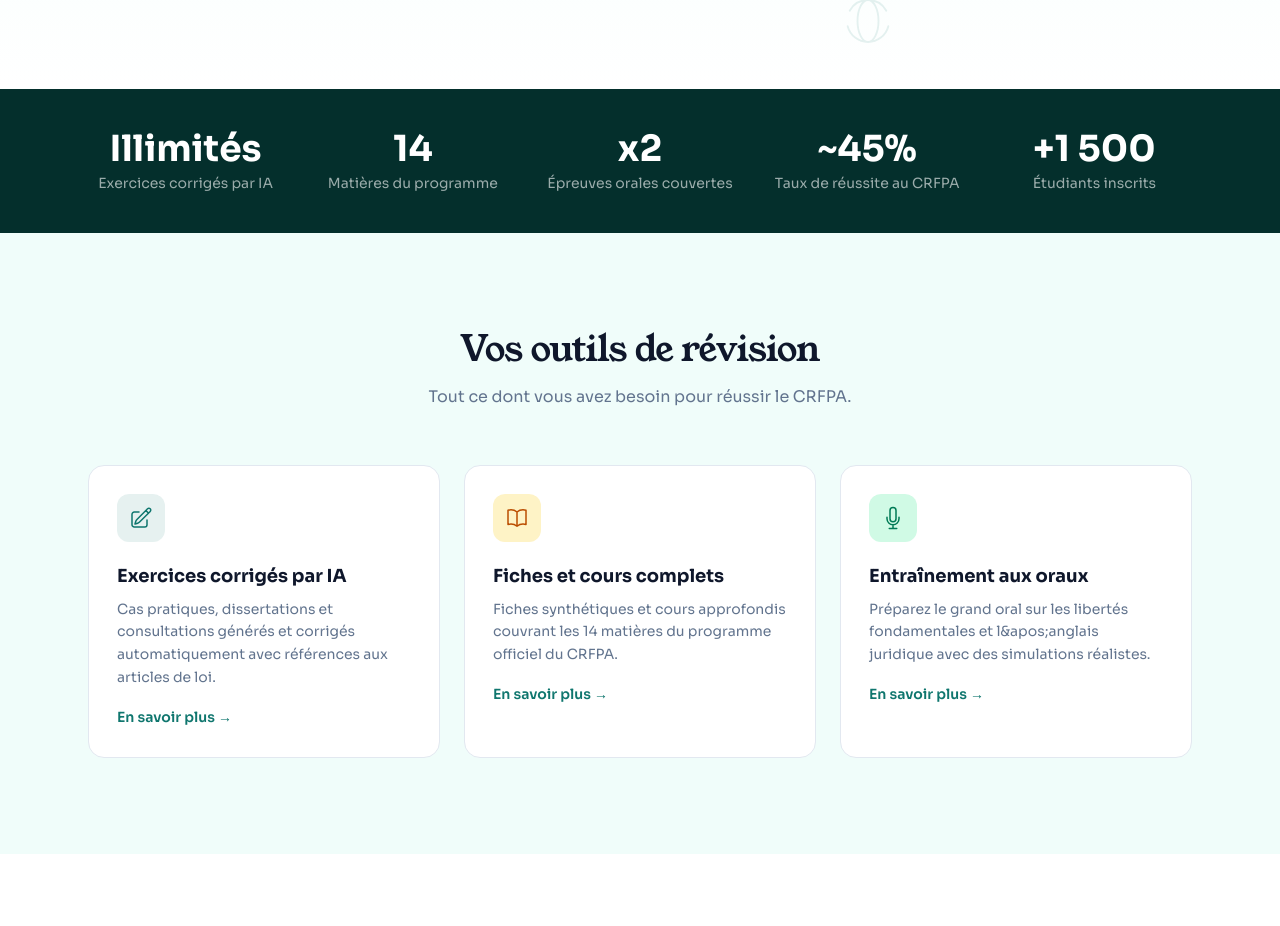
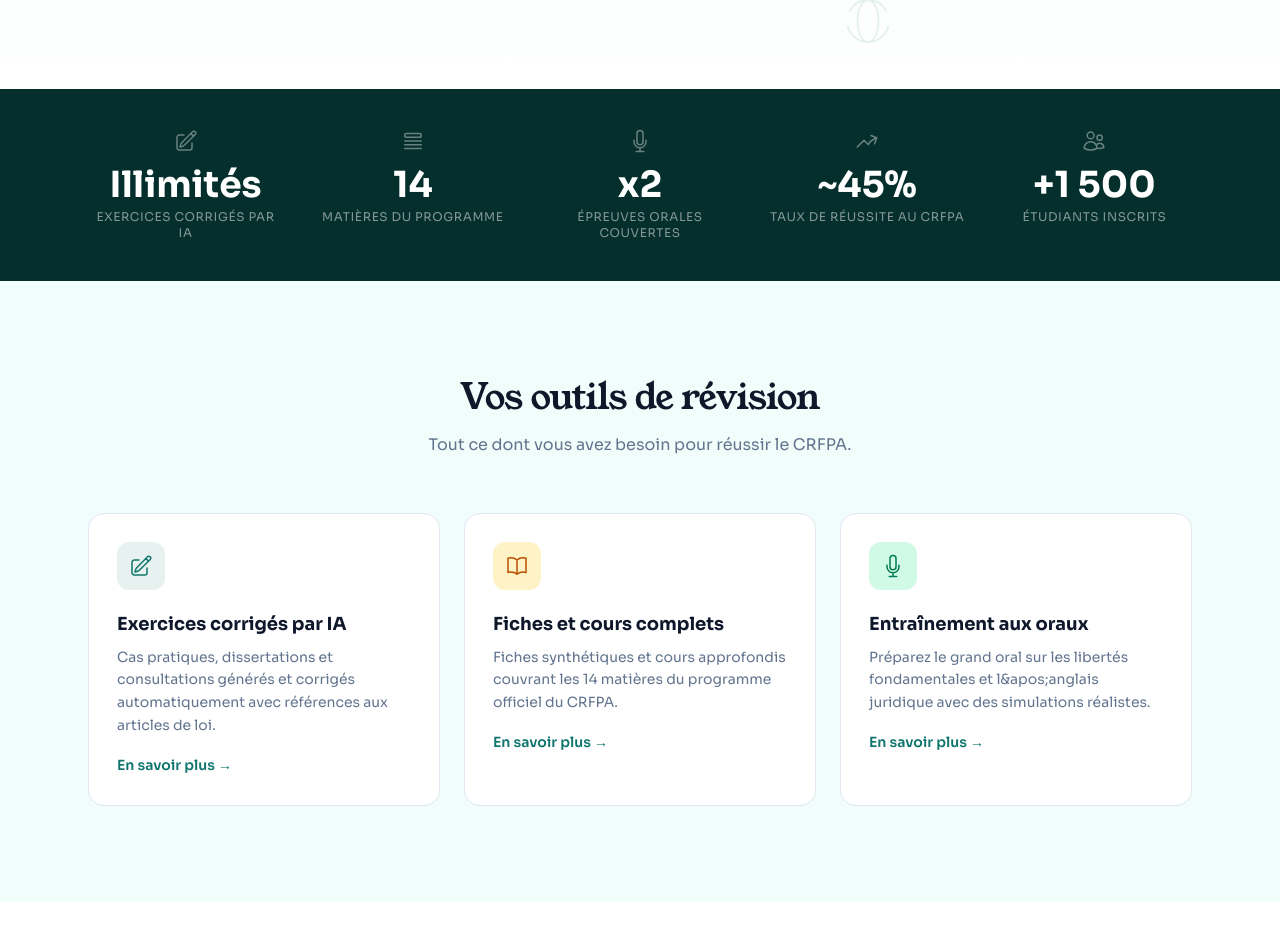
Before and after one commit to loicgautierbp-cpu/prepa-crfpa, a Next.js app: page / in a window 1280 px wide. Shown: the part 775-1701 px from the top of the page. Built offline with nearby package versions, Linux system fonts and the light colour scheme; no server answers.

Commit message:
Ajout icones SVG dans la barre de stats

```diff
--- a/src/app/page.jsx
+++ b/src/app/page.jsx
@@ -108,15 +108,16 @@ export default function HomePage() {
         <div className="max-w-6xl mx-auto px-4 sm:px-6">
           <div className="grid grid-cols-2 md:grid-cols-5 gap-8 text-center">
             {[
-              { icon: '📝', value: 'Illimités', label: 'Exercices corrigés par IA' },
-              { icon: '📚', value: '14', label: 'Matières du programme' },
-              { icon: '🎤', value: 'x2', label: 'Épreuves orales couvertes' },
-              { icon: '📊', value: '~45%', label: "Taux de réussite au CRFPA" },
-              { icon: '👥', value: '+1 500', label: 'Étudiants inscrits' },
+              { value: 'Illimités', label: 'Exercices corrigés par IA', svg: <svg className="w-6 h-6" fill="none" viewBox="0 0 24 24" stroke="currentColor" strokeWidth="1.5"><path strokeLinecap="round" strokeLinejoin="round" d="m16.862 4.487 1.687-1.688a1.875 1.875 0 1 1 2.652 2.652L10.582 16.07a4.5 4.5 0 0 1-1.897 1.13L6 18l.8-2.685a4.5 4.5 0 0 1 1.13-1.897l8.932-8.931Zm0 0L19.5 7.125M18 14v4.75A2.25 2.25 0 0 1 15.75 21H5.25A2.25 2.25 0 0 1 3 18.75V8.25A2.25 2.25 0 0 1 5.25 6H10" /></svg> },
+              { value: '14', label: 'Matières du programme', svg: <svg className="w-6 h-6" fill="none" viewBox="0 0 24 24" stroke="currentColor" strokeWidth="1.5"><path strokeLinecap="round" strokeLinejoin="round" d="M3.75 12h16.5m-16.5 3.75h16.5M3.75 19.5h16.5M5.625 4.5h12.75a1.875 1.875 0 0 1 0 3.75H5.625a1.875 1.875 0 0 1 0-3.75Z" /></svg> },
+              { value: 'x2', label: 'Épreuves orales couvertes', svg: <svg className="w-6 h-6" fill="none" viewBox="0 0 24 24" stroke="currentColor" strokeWidth="1.5"><path strokeLinecap="round" strokeLinejoin="round" d="M12 18.75a6 6 0 0 0 6-6v-1.5m-6 7.5a6 6 0 0 1-6-6v-1.5m6 7.5v3.75m-3.75 0h7.5M12 15.75a3 3 0 0 1-3-3V4.5a3 3 0 1 1 6 0v8.25a3 3 0 0 1-3 3Z" /></svg> },
+              { value: '~45%', label: "Taux de réussite au CRFPA", svg: <svg className="w-6 h-6" fill="none" viewBox="0 0 24 24" stroke="currentColor" strokeWidth="1.5"><path strokeLinecap="round" strokeLinejoin="round" d="M2.25 18 9 11.25l4.306 4.306a11.95 11.95 0 0 1 5.814-5.518l2.74-1.22m0 0-5.94-2.281m5.94 2.28-2.28 5.941" /></svg> },
+              { value: '+1 500', label: 'Étudiants inscrits', svg: <svg className="w-6 h-6" fill="none" viewBox="0 0 24 24" stroke="currentColor" strokeWidth="1.5"><path strokeLinecap="round" strokeLinejoin="round" d="M15 19.128a9.38 9.38 0 0 0 2.625.372 9.337 9.337 0 0 0 4.121-.952 4.125 4.125 0 0 0-7.533-2.493M15 19.128v-.003c0-1.113-.285-2.16-.786-3.07M15 19.128v.106A12.318 12.318 0 0 1 8.624 21c-2.331 0-4.512-.645-6.374-1.766l-.001-.109a6.375 6.375 0 0 1 11.964-3.07M12 6.375a3.375 3.375 0 1 1-6.75 0 3.375 3.375 0 0 1 6.75 0Zm8.25 2.25a2.625 2.625 0 1 1-5.25 0 2.625 2.625 0 0 1 5.25 0Z" /></svg> },
             ].map((stat, i) => (
-              <div key={i}>
+              <div key={i} className="flex flex-col items-center">
+                <div className="text-white/40 mb-3">{stat.svg}</div>
                 <p className="text-3xl md:text-4xl font-bold text-white mb-1">{stat.value}</p>
-                <p className="text-sm text-white/60">{stat.label}</p>
+                <p className="text-xs text-white/50 uppercase tracking-wider">{stat.label}</p>
               </div>
             ))}
           </div>
```
